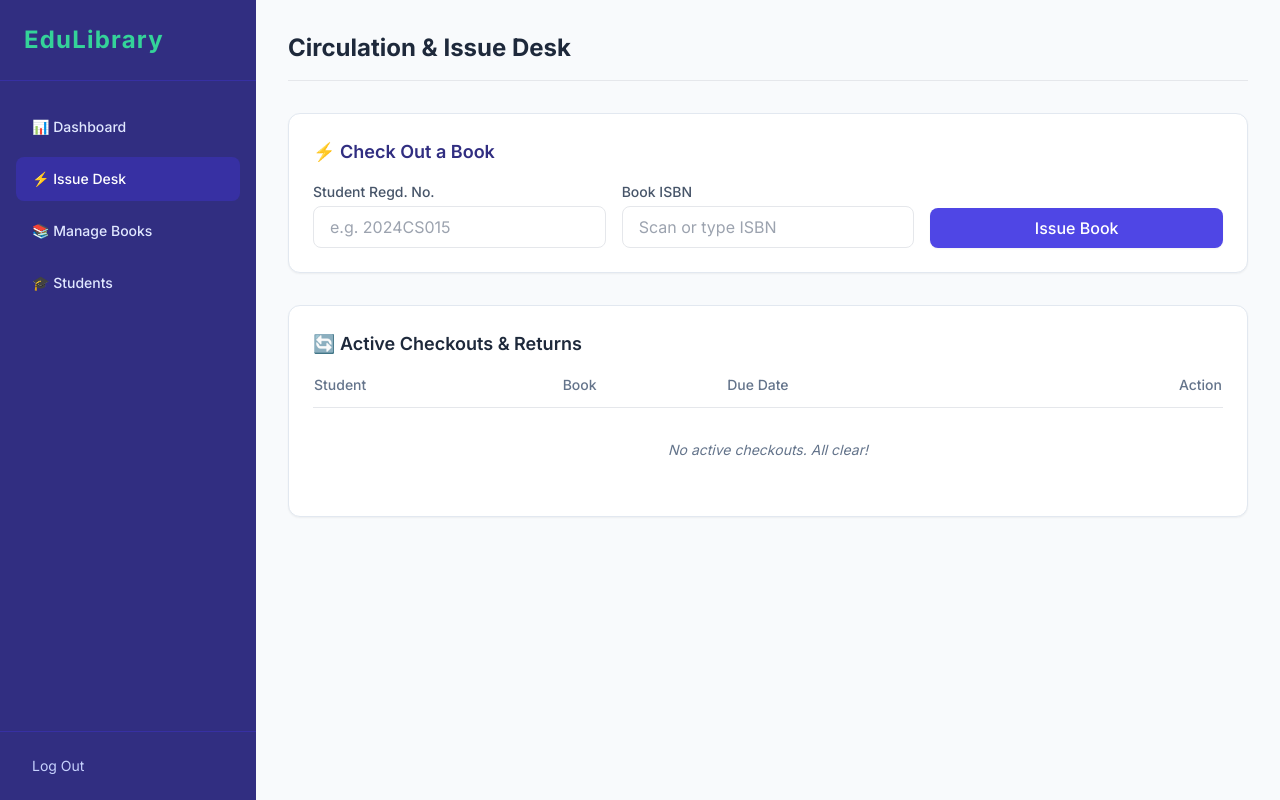
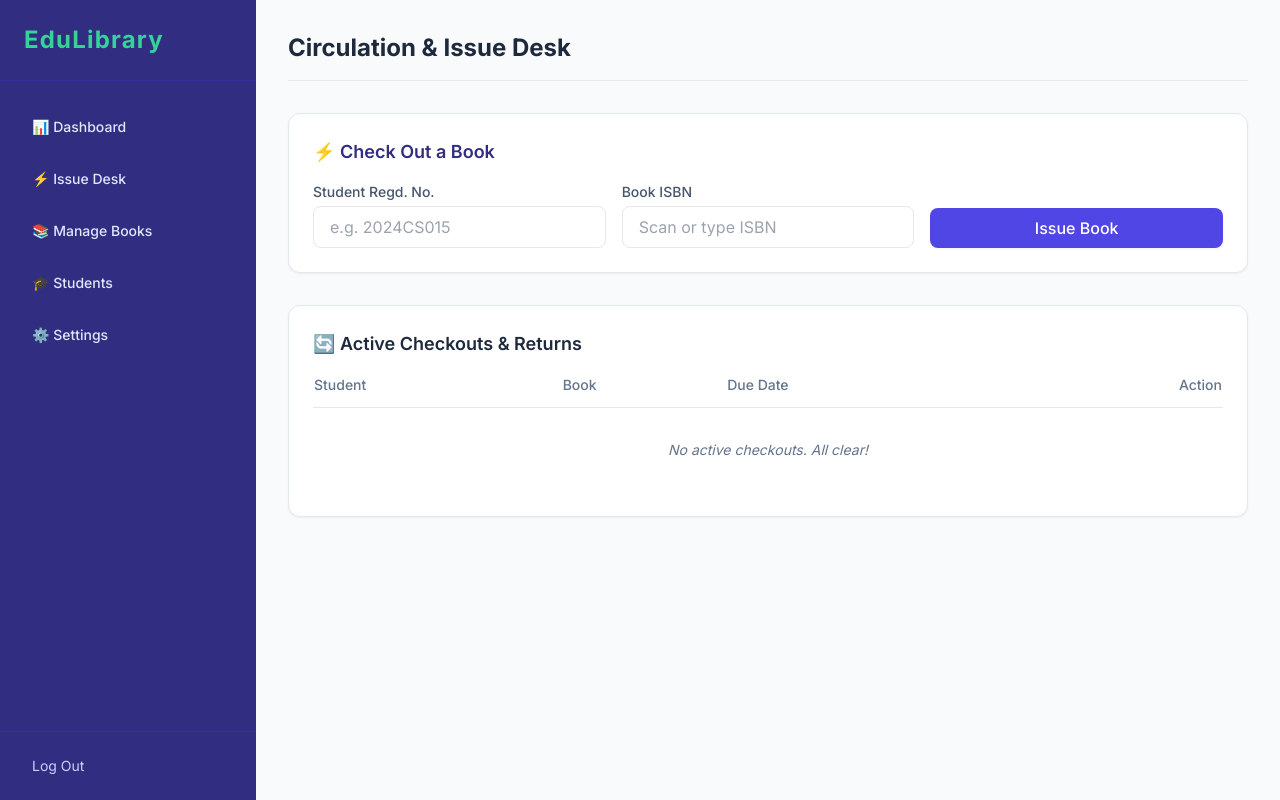
Before and after one commit to Deboleena9/Smart_library, a Django app: page /manage-issues/ in a window 1280 px wide. Run offline with Django 5.2, Linux system fonts and the light colour scheme; a user stored in the database is signed in; data comes from the database, SQL or seed files in the repository; some libraries are stand-ins or nearby versions.

Commit message:
added settings page

```diff
--- a/library_system/core/templates/librarian.html
+++ b/library_system/core/templates/librarian.html
@@ -22,6 +22,7 @@
             <a href="{% url 'manage_issues' %}" class="block px-4 py-3 hover:bg-indigo-800 rounded-lg text-sm font-medium transition-colors text-indigo-100">⚡ Issue Desk</a>
             <a href="{% url 'manage_books' %}" class="block px-4 py-3 hover:bg-indigo-800 rounded-lg text-sm font-medium transition-colors text-indigo-100">📚 Manage Books</a>
             <a href="{% url 'manage_students' %}" class="block px-4 py-3 hover:bg-indigo-800 rounded-lg text-sm font-medium transition-colors text-indigo-100">🎓 Students</a>
+            <a href="{% url 'manage_settings' %}" class="block px-4 py-3 hover:bg-indigo-800 rounded-lg text-sm font-medium transition-colors text-indigo-100">⚙️ Settings</a>
         </nav>
 
         <div class="p-4 border-t border-indigo-800">
--- a/library_system/core/templates/manage_books.html
+++ b/library_system/core/templates/manage_books.html
@@ -18,6 +18,7 @@
             <a href="{% url 'manage_issues' %}" class="block px-4 py-3 hover:bg-indigo-800 rounded-lg text-sm font-medium transition-colors text-indigo-100">⚡ Issue Desk</a>
             <a href="{% url 'manage_books' %}" class="block px-4 py-3 hover:bg-indigo-800 rounded-lg text-sm font-medium transition-colors text-indigo-100">📚 Manage Books</a>
             <a href="{% url 'manage_students' %}" class="block px-4 py-3 hover:bg-indigo-800 rounded-lg text-sm font-medium transition-colors text-indigo-100">🎓 Students</a>
+            <a href="{% url 'manage_settings' %}" class="block px-4 py-3 hover:bg-indigo-800 rounded-lg text-sm font-medium transition-colors text-indigo-100">⚙️ Settings</a>
         </nav>
         <div class="p-4 border-t border-indigo-800">
             <a href="{% url 'logout' %}" class="block w-full px-4 py-2 text-sm text-left text-indigo-200 hover:text-white transition-colors">Log Out</a>
--- a/library_system/core/templates/manage_issues.html
+++ b/library_system/core/templates/manage_issues.html
@@ -15,9 +15,10 @@
         </div>
         <nav class="flex-1 px-4 py-6 space-y-2">
             <a href="{% url 'librarian' %}" class="block px-4 py-3 hover:bg-indigo-800 rounded-lg text-sm font-medium transition-colors text-indigo-100">📊 Dashboard</a>
-            <a href="{% url 'manage_issues' %}" class="block px-4 py-3 bg-indigo-800 rounded-lg text-sm font-medium transition-colors text-white">⚡ Issue Desk</a>
+            <a href="{% url 'manage_issues' %}" class="block px-4 py-3 hover:bg-indigo-800 rounded-lg text-sm font-medium transition-colors text-indigo-100">⚡ Issue Desk</a>
             <a href="{% url 'manage_books' %}" class="block px-4 py-3 hover:bg-indigo-800 rounded-lg text-sm font-medium transition-colors text-indigo-100">📚 Manage Books</a>
             <a href="{% url 'manage_students' %}" class="block px-4 py-3 hover:bg-indigo-800 rounded-lg text-sm font-medium transition-colors text-indigo-100">🎓 Students</a>
+            <a href="{% url 'manage_settings' %}" class="block px-4 py-3 hover:bg-indigo-800 rounded-lg text-sm font-medium transition-colors text-indigo-100">⚙️ Settings</a>
         </nav>
         <div class="p-4 border-t border-indigo-800">
             <a href="{% url 'logout' %}" class="block w-full px-4 py-2 text-sm text-left text-indigo-200 hover:text-white transition-colors">Log Out</a>
--- a/library_system/core/templates/manage_students.html
+++ b/library_system/core/templates/manage_students.html
@@ -18,6 +18,7 @@
             <a href="{% url 'manage_issues' %}" class="block px-4 py-3 hover:bg-indigo-800 rounded-lg text-sm font-medium transition-colors text-indigo-100">⚡ Issue Desk</a>
             <a href="{% url 'manage_books' %}" class="block px-4 py-3 hover:bg-indigo-800 rounded-lg text-sm font-medium transition-colors text-indigo-100">📚 Manage Books</a>
             <a href="{% url 'manage_students' %}" class="block px-4 py-3 hover:bg-indigo-800 rounded-lg text-sm font-medium transition-colors text-indigo-100">🎓 Students</a>
+            <a href="{% url 'manage_settings' %}" class="block px-4 py-3 hover:bg-indigo-800 rounded-lg text-sm font-medium transition-colors text-indigo-100">⚙️ Settings</a>
         </nav>
         <div class="p-4 border-t border-indigo-800">
             <a href="{% url 'logout' %}" class="block w-full px-4 py-2 text-sm text-left text-indigo-200 hover:text-white transition-colors">Log Out</a>
--- a/library_system/core/urls.py
+++ b/library_system/core/urls.py
@@ -17,6 +17,8 @@ urlpatterns = [
     path('delete-student/<uuid:student_id>/', views.delete_student, name='delete_student'),
     # Add this right below your delete_student route
     path('delete-book/<uuid:book_id>/', views.delete_book, name='delete_book'),
+    # Add this to your urlpatterns
+    path('settings/', views.manage_settings, name='manage_settings'),
 
 
 ]
--- a/library_system/core/views.py
+++ b/library_system/core/views.py
@@ -252,3 +252,28 @@ def delete_book(request, book_id):
             messages.error(request, "❌ Error: Book not found.")
 
     return redirect('manage_books')
+
+@login_required(login_url='login')
+def manage_settings(request):
+    if not request.user.is_superuser:
+        return redirect('student')
+
+    # Get the existing setting or create one if it doesn't exist yet
+    setting, created = LibrarySetting.objects.get_or_create(id=1)
+
+    if request.method == 'POST':
+        # Grab the text
+        institute_name = request.POST.get('institute_name')
+
+        # Check if a new file was actually uploaded
+        if 'background_image' in request.FILES:
+            setting.background_image = request.FILES['background_image']
+
+        # Save the changes
+        setting.institute_name = institute_name
+        setting.save()
+
+        messages.success(request, "⚙️ Library settings updated successfully.")
+        return redirect('manage_settings')
+
+    return render(request, 'manage_settings.html', {'setting': setting})
```
